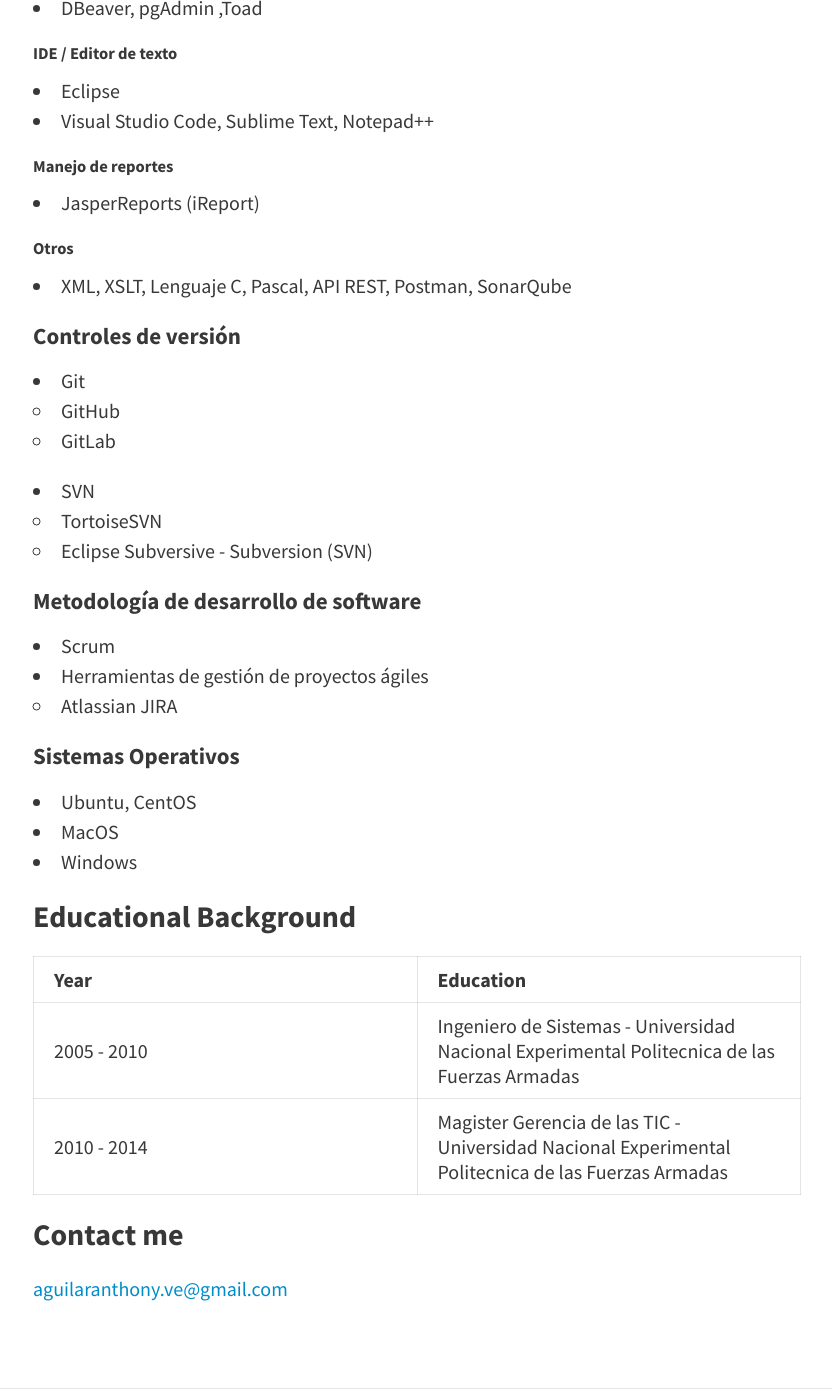
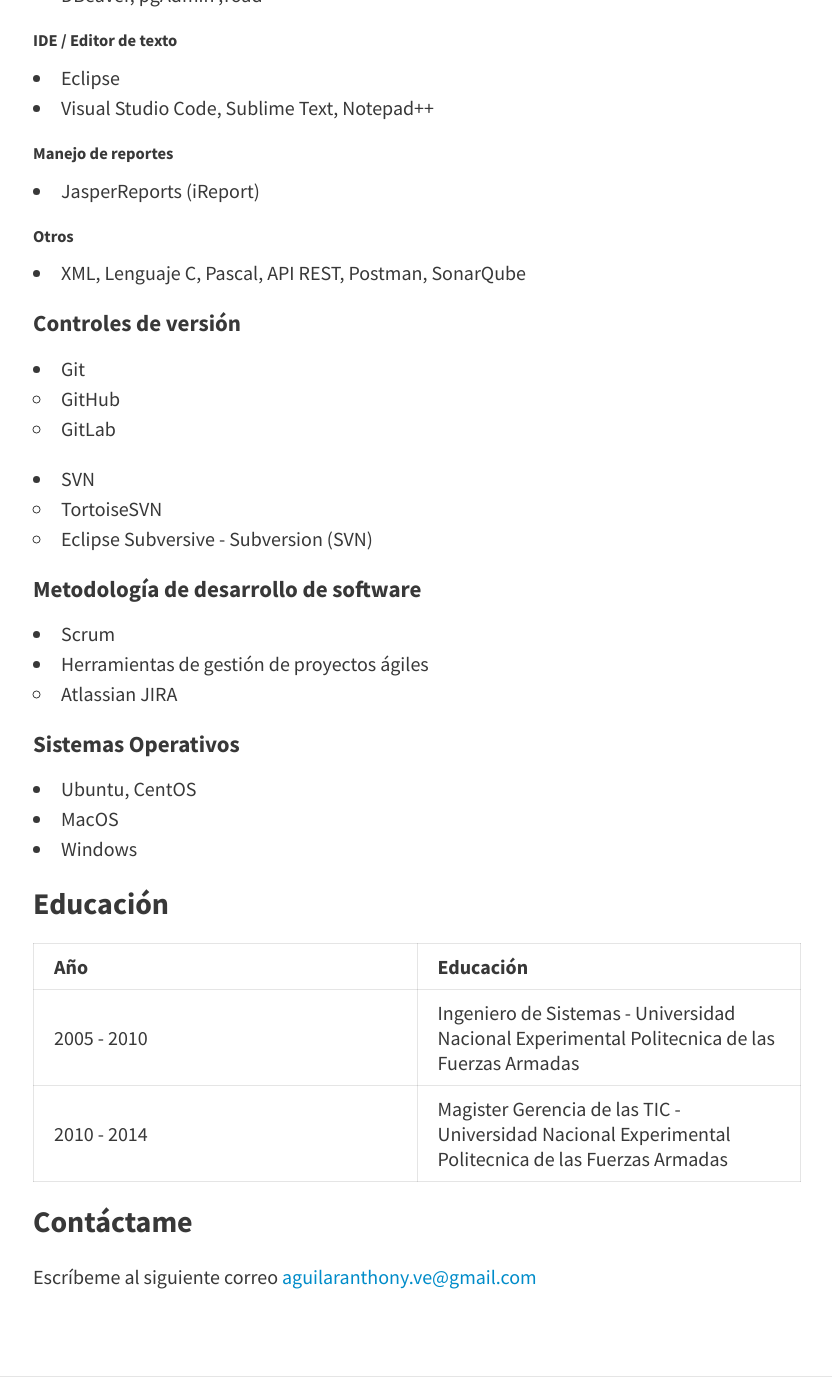
Before and after one commit to yotta2040/yotta2040.github.io, a Jekyll site: the page built from about.md, in a window 1280 px wide and 1400 px high, scrolled down 1558 px. Shown: the whole window, without its empty margins (223-1055 px from the left). Built offline with Jekyll 4.4.1, drawn with Linux system fonts in a browser that asks for light colours; nearby versions of some CDN libraries; comment, search, counter and statistics services are not loaded.

Commit message:
Update about.md

```diff
--- a/about.md
+++ b/about.md
@@ -35,7 +35,7 @@
 ##### ORM
 - DataNucleus JDO
 
-#### Almacénes / Manejadores de datos
+##### Almacénes / Manejadores de datos
 - PostgreSQL, Oracle
 - DBeaver, pgAdmin ,Toad
 
@@ -47,7 +47,7 @@
 - JasperReports (iReport)
 
 ##### Otros
-- XML, XSLT, Lenguaje C, Pascal, API REST, Postman, SonarQube
+- XML, Lenguaje C, Pascal, API REST, Postman, SonarQube
 
 #### Controles de versión
 - Git
@@ -69,17 +69,14 @@
 - Windows
 
 
+### Educación
 
-
-### Educational Background
-
-| Year  | Education |
+| Año  | Educación |
 | ------------- | ------------- |
 | 2005 - 2010 | Ingeniero de Sistemas - Universidad Nacional Experimental Politecnica de las Fuerzas Armadas |
 | 2010 - 2014 | Magister Gerencia de las TIC - Universidad Nacional Experimental Politecnica de las Fuerzas Armadas |
 
 
+### Contáctame
 
-### Contact me
-
-[aguilaranthony.ve@gmail.com](mailto:aguilaranthony.ve@gmail.com)
+Escríbeme al siguiente correo [aguilaranthony.ve@gmail.com](mailto:aguilaranthony.ve@gmail.com)
```
